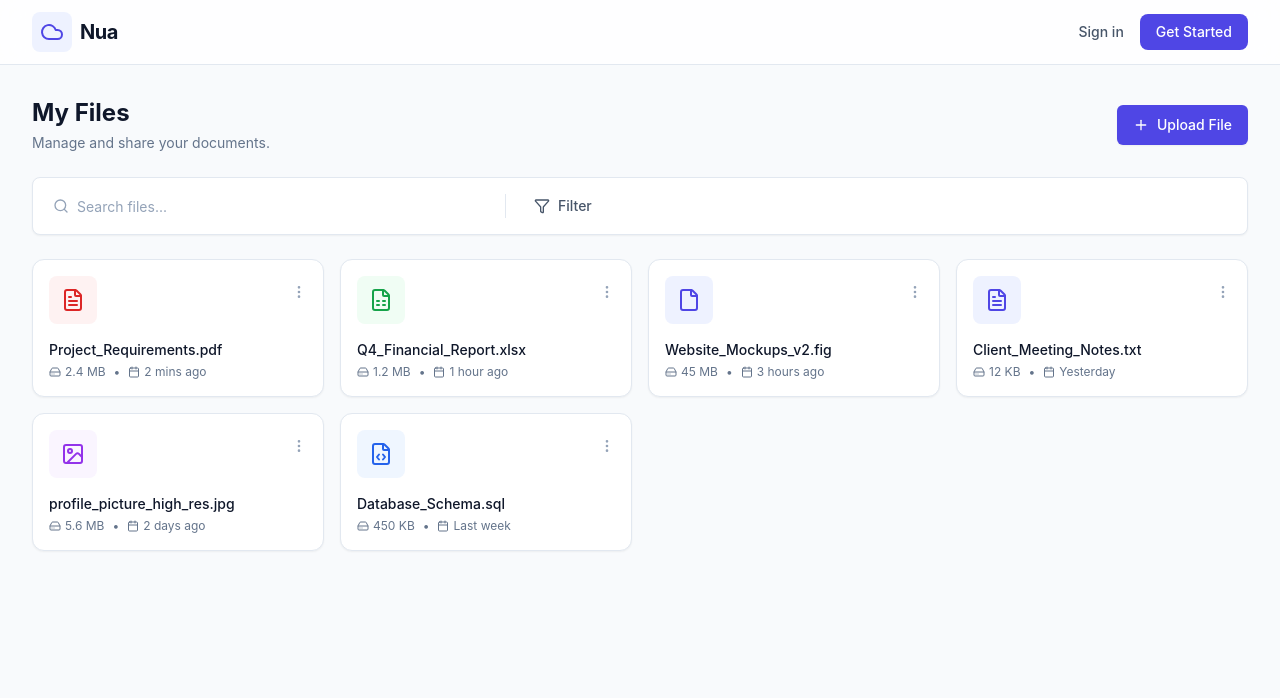
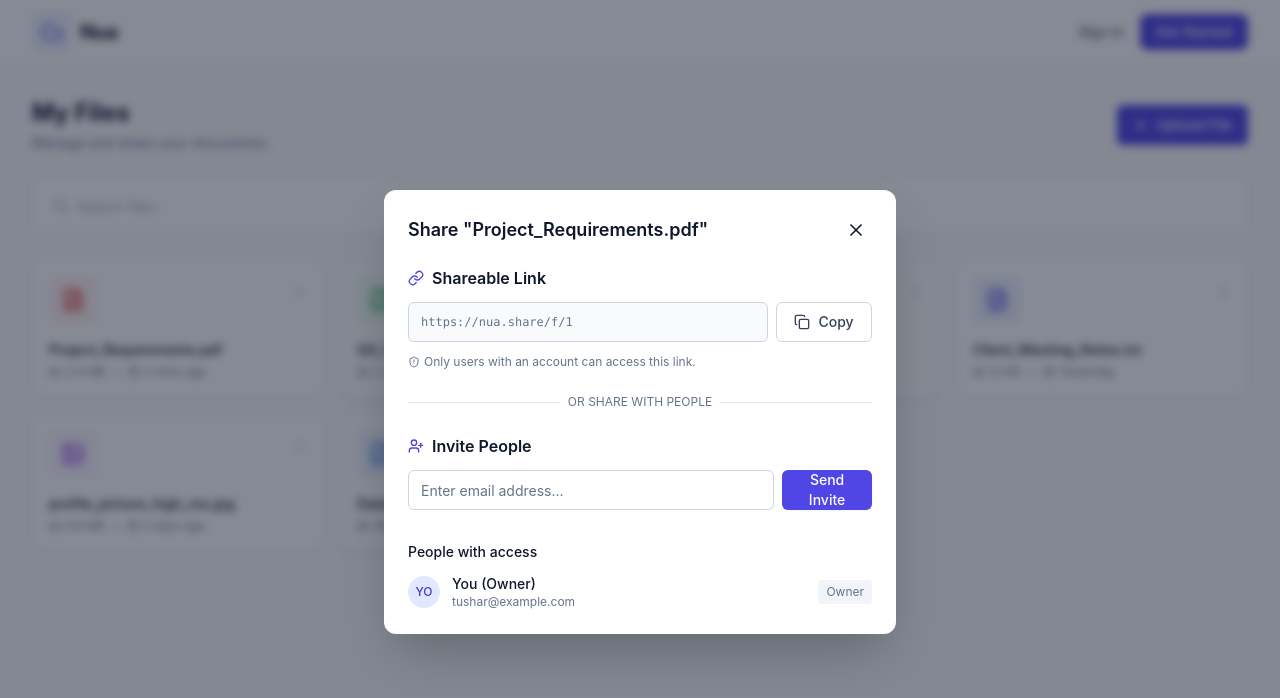
Before and after one commit to tushar-glitch/NuaDrive, a React (Vite) app in the folder client/: page /dashboard in a window 1280 px wide. Both pictures are taken after a click on the button 299 px from the left and 292 px from the top of the page. Shown: the top 698 px of the page. Built offline with nearby package versions, Linux system fonts and the light colour scheme.

Commit message:
Added share file modal

```diff
--- a/client/src/components/files/FileCard.jsx
+++ b/client/src/components/files/FileCard.jsx
@@ -45,7 +45,7 @@ const getIconColor = (type) => {
   }
 };
 
-export default function FileCard({ file }) {
+export default function FileCard({ file, onShare }) {
   const Icon = getFileIcon(file.type);
   const colorClass = getIconColor(file.type);
 
@@ -55,7 +55,7 @@ export default function FileCard({ file }) {
         <div className={`p-3 rounded-lg transition-colors ${colorClass}`}>
           <Icon className="h-6 w-6" />
         </div>
-        <Button variant="ghost" size="icon" className="h-8 w-8 -mr-2 text-slate-400 hover:text-slate-600">
+        <Button onClick={onShare} variant="ghost" size="icon" className="h-8 w-8 -mr-2 text-slate-400 hover:text-indigo-600">
           <MoreVertical className="h-4 w-4" />
         </Button>
       </div>
--- /dev/null
+++ b/client/src/components/modals/ShareModal.jsx
@@ -0,0 +1,100 @@
+import React, { useState } from 'react';
+import { Copy, Check, UserPlus, Link as LinkIcon, Globe, ShieldAlert } from 'lucide-react';
+import Modal from '../ui/Modal';
+import { Button } from '../ui/Button';
+import { Input } from '../ui/Input';
+import { Label } from '../ui/Label';
+
+export default function ShareModal({ isOpen, onClose, file }) {
+  const [copied, setCopied] = useState(false);
+  const [accessLevel, setAccessLevel] = useState('viewer');
+
+  const handleCopyLink = () => {
+    // In a real app, this would be the actual share link
+    navigator.clipboard.writeText(`https://nua.share/f/${file?.id || '123'}`);
+    setCopied(true);
+    setTimeout(() => setCopied(false), 2000);
+  };
+
+  return (
+    <Modal isOpen={isOpen} onClose={onClose} title={`Share "${file?.name || 'File'}"`}>
+      <div className="space-y-6">
+
+        {/* Share via Link Section */}
+        <div className="space-y-3">
+            <Label className="text-base font-semibold text-slate-900 flex items-center gap-2">
+                <LinkIcon className="h-4 w-4 text-indigo-600" />
+                Shareable Link
+            </Label>
+            <div className="flex gap-2">
+                <Input
+                    readOnly
+                    value={`https://nua.share/f/${file?.id || '123'}`}
+                    className="bg-slate-50 text-slate-500 font-mono text-xs"
+                />
+                <Button variant="outline" onClick={handleCopyLink} className="shrink-0 w-24">
+                    {copied ? (
+                        <>
+                            <Check className="h-4 w-4 mr-2" />
+                            Copied
+                        </>
+                    ) : (
+                        <>
+                            <Copy className="h-4 w-4 mr-2" />
+                            Copy
+                        </>
+                    )}
+                </Button>
+            </div>
+             <p className="text-xs text-slate-500 flex items-center gap-1">
+                <ShieldAlert className="h-3 w-3" />
+                Only users with an account can access this link.
+            </p>
+        </div>
+
+        <div className="relative">
+            <div className="absolute inset-0 flex items-center">
+                <span className="w-full border-t border-slate-200" />
+            </div>
+            <div className="relative flex justify-center text-xs uppercase">
+                <span className="bg-white px-2 text-slate-500">Or share with people</span>
+            </div>
+        </div>
+
+        {/* Share with People Section */}
+        <div className="space-y-3">
+             <Label className="text-base font-semibold text-slate-900 flex items-center gap-2">
+                <UserPlus className="h-4 w-4 text-indigo-600" />
+                Invite People
+            </Label>
+            <div className="flex gap-2">
+                <Input placeholder="Enter email address..." />
+                <Button>
+                    Send Invite
+                </Button>
+            </div>
+        </div>
+
+        {/* People with Access List (Mock) */}
+        <div className="space-y-3 pt-2">
+            <h4 className="text-sm font-medium text-slate-900">People with access</h4>
+
+            <div className="flex items-center justify-between">
+                <div className="flex items-center gap-3">
+                    <div className="h-8 w-8 rounded-full bg-indigo-100 flex items-center justify-center text-indigo-700 font-medium text-xs">
+                        YO
+                    </div>
+                    <div>
+                        <p className="text-sm font-medium text-slate-900">You (Owner)</p>
+                        <p className="text-xs text-slate-500">tushar@example.com</p>
+                    </div>
+                </div>
+                <span className="text-xs text-slate-500 bg-slate-100 px-2 py-1 rounded">
+                    Owner
+                </span>
+            </div>
+        </div>
+      </div>
+    </Modal>
+  );
+}
--- a/client/src/pages/Dashboard.jsx
+++ b/client/src/pages/Dashboard.jsx
@@ -4,6 +4,7 @@ import { Button } from '../components/ui/Button';
 import { Input } from '../components/ui/Input';
 import FileCard from '../components/files/FileCard';
 import FileUpload from '../components/upload/FileUpload';
+import ShareModal from '../components/modals/ShareModal';
 
 // Mock data for demonstration
 const MOCK_FILES = [
@@ -17,6 +18,7 @@ const MOCK_FILES = [
 
 export default function Dashboard() {
   const [isUploadOpen, setIsUploadOpen] = useState(false);
+  const [activeShareFile, setActiveShareFile] = useState(null);
 
   return (
     <div className="space-y-6">
@@ -53,7 +55,11 @@ export default function Dashboard() {
       {/* File Grid */}
       <div className="grid grid-cols-1 sm:grid-cols-2 lg:grid-cols-3 xl:grid-cols-4 gap-4">
         {MOCK_FILES.map((file) => (
-          <FileCard key={file.id} file={file} />
+          <FileCard
+            key={file.id}
+            file={file}
+            onShare={() => setActiveShareFile(file)}
+          />
         ))}
       </div>
 
@@ -61,6 +67,12 @@ export default function Dashboard() {
         isOpen={isUploadOpen}
         onClose={() => setIsUploadOpen(false)}
       />
+
+      <ShareModal
+        isOpen={!!activeShareFile}
+        onClose={() => setActiveShareFile(null)}
+        file={activeShareFile}
+      />
     </div>
   );
 }
```
